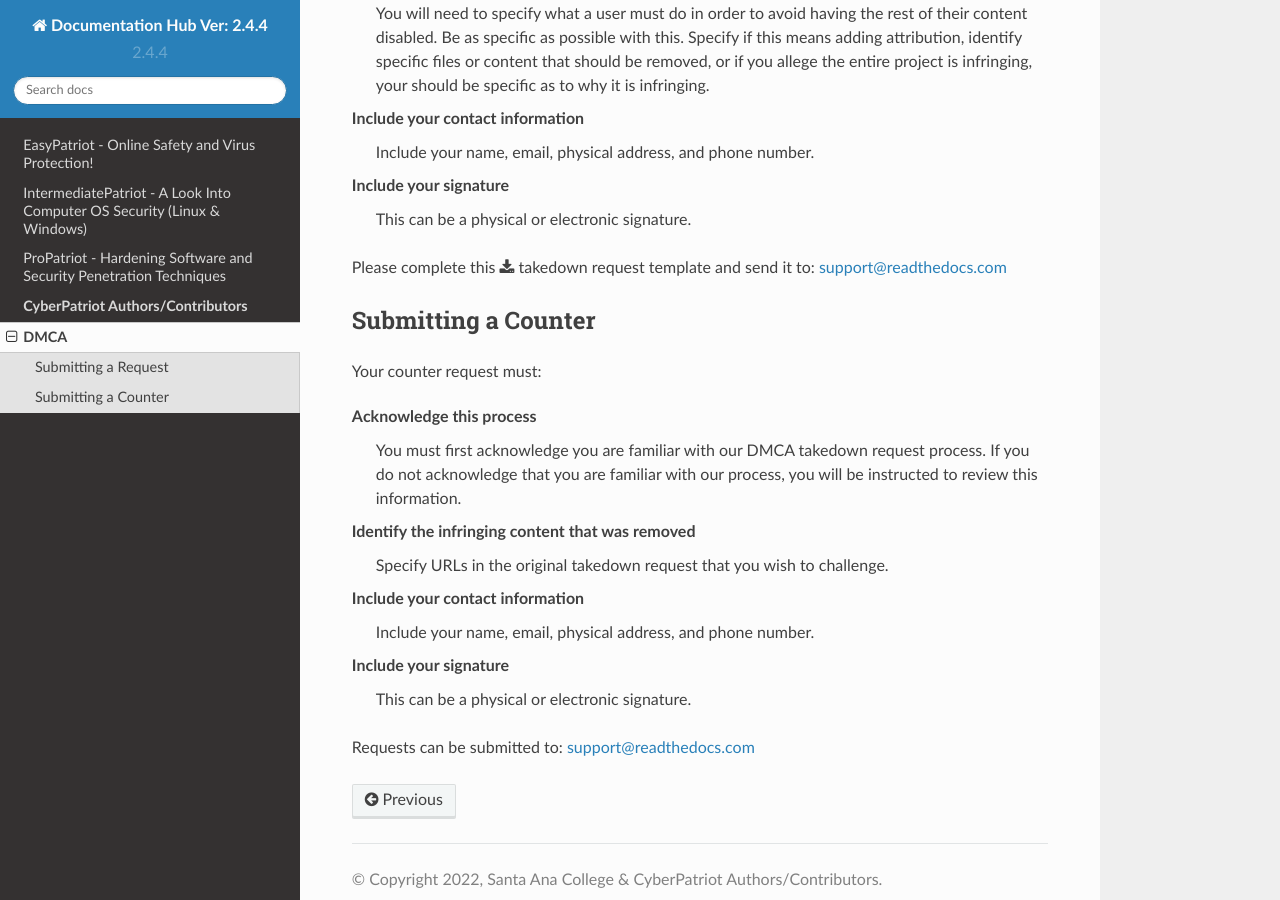
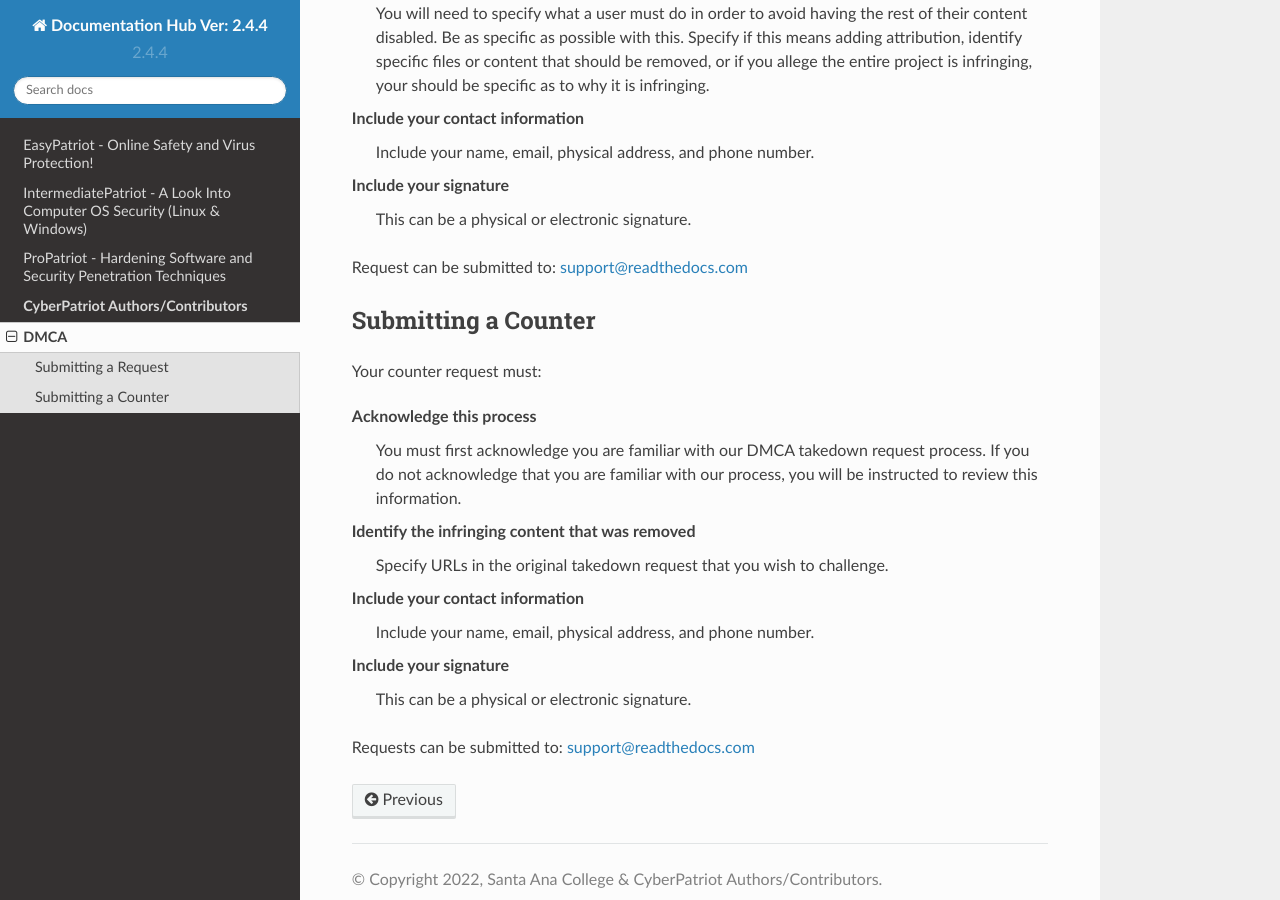
Before and after one commit to natt96z/cybersac, a Sphinx documentation site: the page built from docs/source/DMCARequest.rst, in a window 1280 px wide and 900 px high, scrolled down 499 px. Built offline with Sphinx 7.4.7 and the Read the Docs theme 2.0.0, drawn with Linux system fonts in a browser that asks for light colours; pages that are not in the unit, such as notebooks, are missing from menus.

Commit message:
Update DMCARequest.rst

```diff
--- a/docs/source/DMCARequest.rst
+++ b/docs/source/DMCARequest.rst
@@ -30,7 +30,7 @@ Include your contact information
 Include your signature
     This can be a physical or electronic signature.
 
-Please complete this :download:`takedown request template <../_static/dmca/takedown-template.txt>` and send it to: support@readthedocs.com
+Request can be submitted to: support@readthedocs.com
 
 Submitting a Counter
 ~~~~~~~~~~~~~~~~~~~~
```
